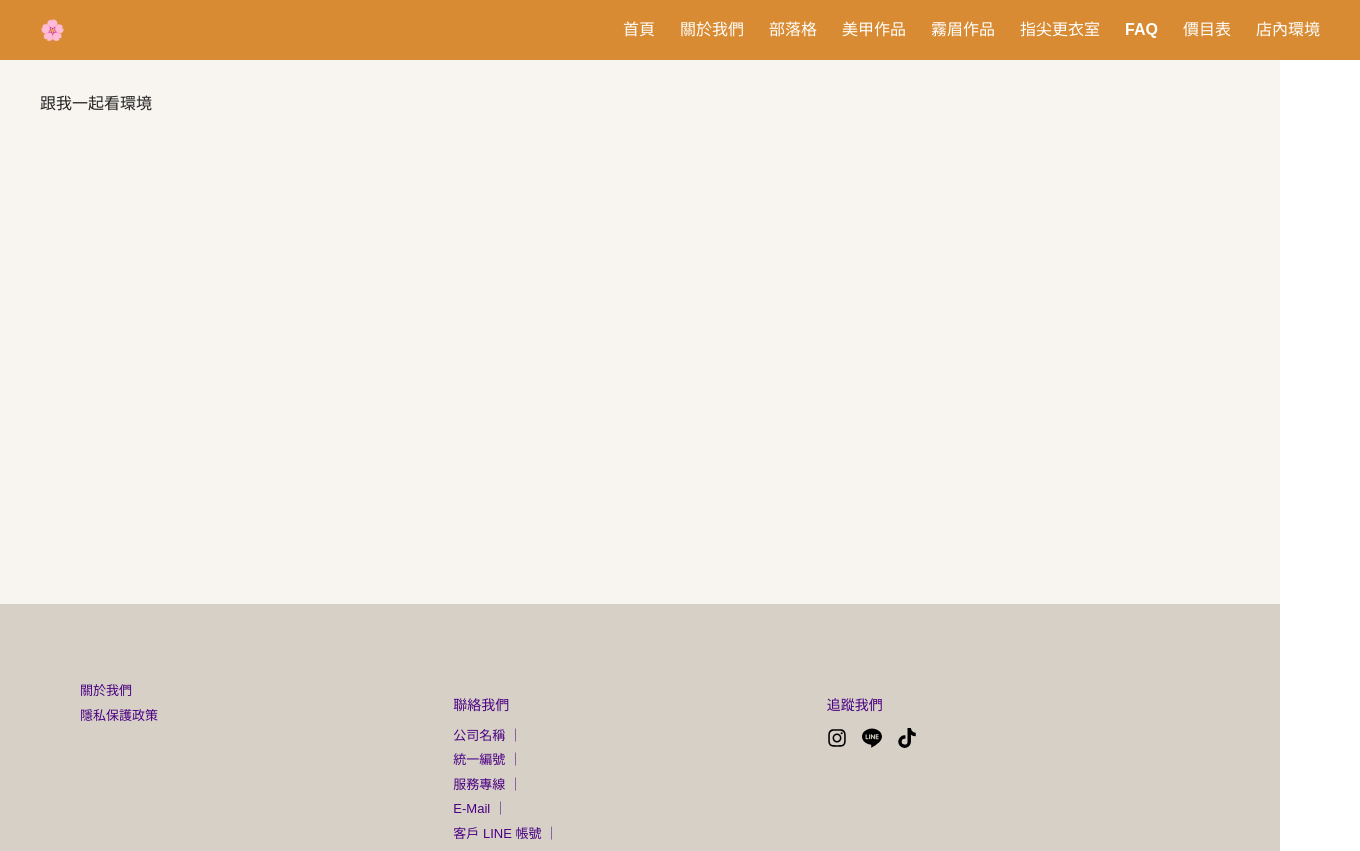
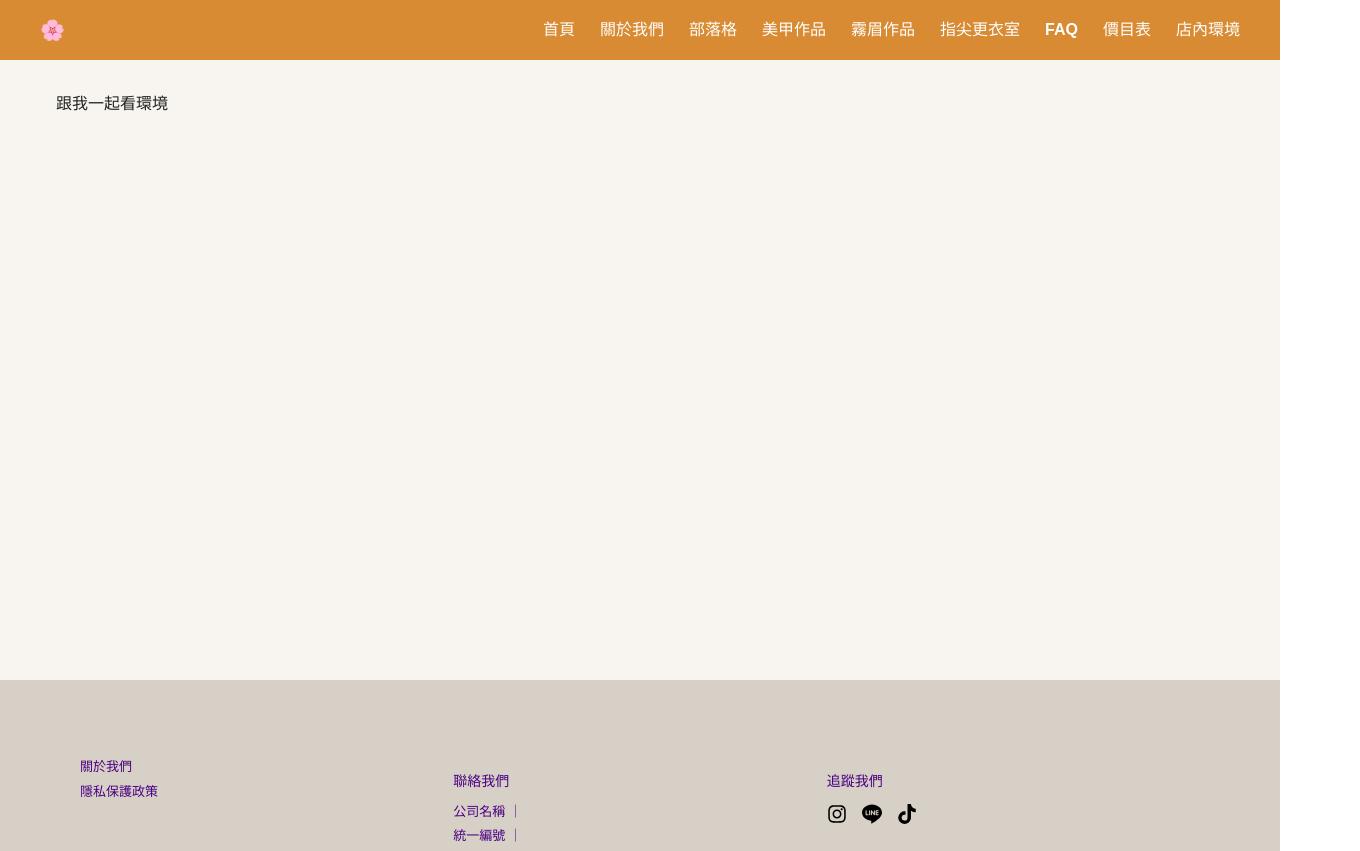
Before and after one commit to zoena5303/april-nail-project, a React (Vite) app: page /Storeenvironment in a window 1280 px wide. Shown: the top 851 px of the page, 1360 px wide, since content can reach past the window. Built offline with nearby package versions, Linux system fonts and the light colour scheme.

Commit message:
修改App.css

```diff
--- a/src/App.css
+++ b/src/App.css
@@ -1,36 +1,45 @@
-/* 全域 reset */
-body, html, #root {
+/* ========== 全域設定 ========== */
+html, body, #root {
   margin: 0;
   padding: 0;
   width: 100%;
   min-height: 100%;
   font-family: "Noto Sans TC", sans-serif;
-  background-color: #f8f5f0; /* ✅ 全站背景色 */
-  color: #222; /* 預設文字顏色 */
+  background-color: #f8f5f0; /* ✅ 全站背景米色 */
+  color: #222;
+  overflow-x: hidden; /* ✅ 防止水平滾動 */
 }
 
-/* 中間內容區：置中 + 限寬 */
-.page-container {
-  max-width: 1200px;       /* ✅ 依照設計稿 */
-  margin: 0 auto;          /* ✅ 水平置中 */
-  padding: 2rem 1rem;      /* 內距 */
-  min-height: 60vh;        /* ✅ 避免整個撐滿怪比例 */
-  background-color: transparent;
+/* 用 flex 排版：Navbar 上、Footer 下，中間撐開 */
+.app-wrapper {
+  display: flex;
+  flex-direction: column;
+  min-height: 100vh;
 }
 
-/* Navbar 與 Footer 全寬 */
-.navbar, .footer {
-  width: 100%;
+/* ========== 中間內容 ========== */
+.page-container {
+  flex: 1;
+  max-width: 1200px;
+  margin: 0 auto;
+  padding: 2rem 1rem;
+  box-sizing: border-box;
+
+  /* ✅ 確保每頁至少跟首頁一樣高 */
+  min-height: calc(100vh - 180px);
+  /* 180px ≈ Navbar + Footer 高度，可以依實際調整 */
 }
 
-/* Navbar */
+/* ========== Navbar ========== */
 .navbar {
-  background-color: #e68a1f; /* 橘色背景 */
+  width: 100%;
+  background-color: #d5842a; /* ✅ 橘色 */
   padding: 1rem 2rem;
+  box-sizing: border-box;
+
   display: flex;
   justify-content: space-between;
   align-items: center;
-  color: #fff;
 }
 
 .navbar .nav-links {
@@ -51,28 +60,31 @@ body, html, #root {
   text-decoration: underline;
 }
 
-/* Footer */
+/* ========== Footer ========== */
 .footer {
-  background-color: #d6d0c7; /* 淺米色 */
+  width: 100%;
+  background-color: #d6d0c7; /* ✅ 淺米色 */
   padding: 2rem 0 0;
+  box-sizing: border-box;
 }
 
 .footer-container {
   max-width: 1200px;
   margin: 0 auto;
+  padding: 0 2rem;
   display: flex;
   justify-content: space-between;
-  padding: 0 2rem;
   flex-wrap: wrap;
+  gap: 2rem;
 }
 
-.footer-container h4 {
+.footer h4 {
   margin-bottom: 0.5rem;
   font-size: 1rem;
-  color: #5c2a7c; /* 紫色標題 */
+  color: #5c2a7c;
 }
 
-.footer-container p {
+.footer p {
   margin: 0.2rem 0;
   font-size: 0.9rem;
   color: #333;
```
